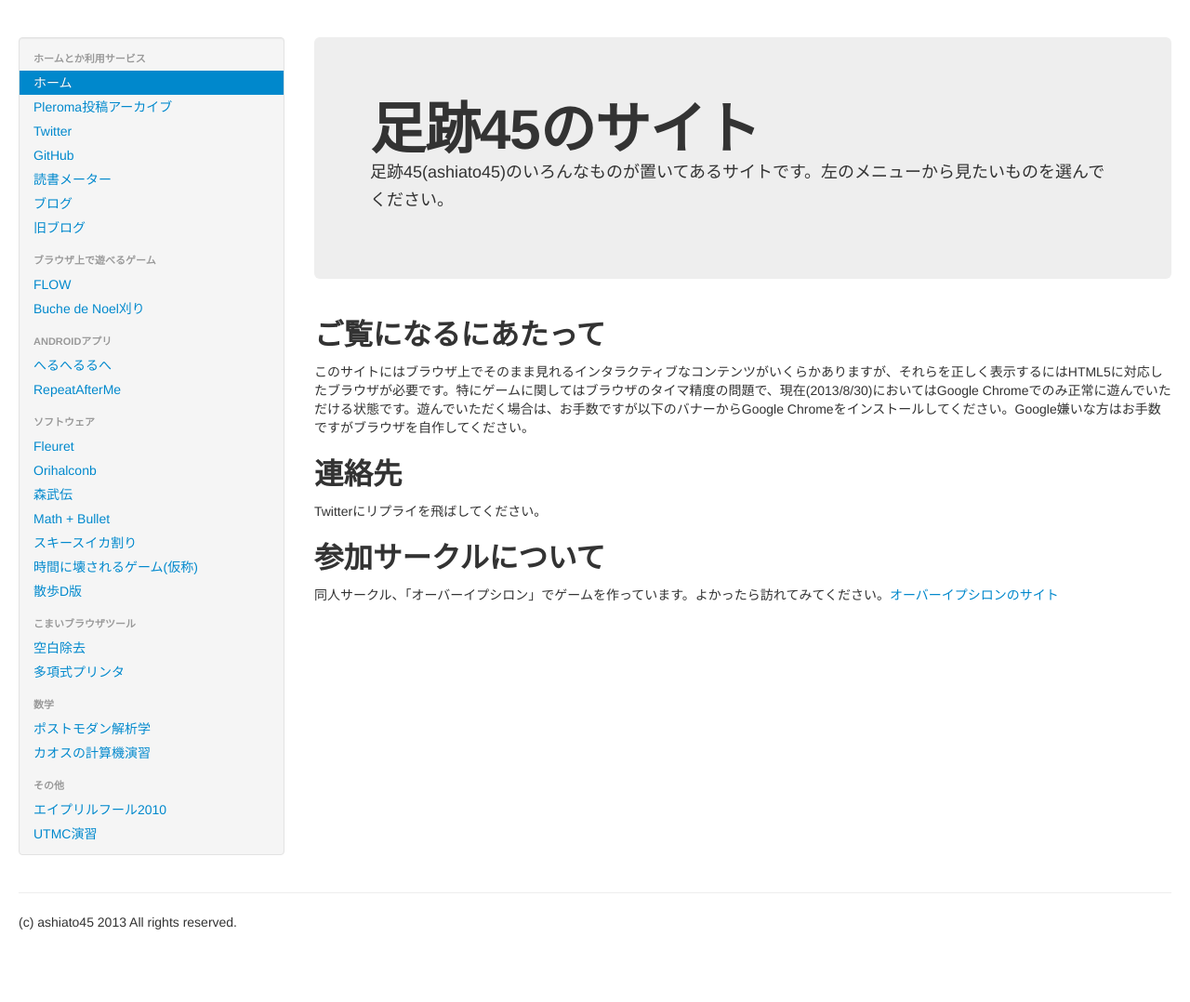
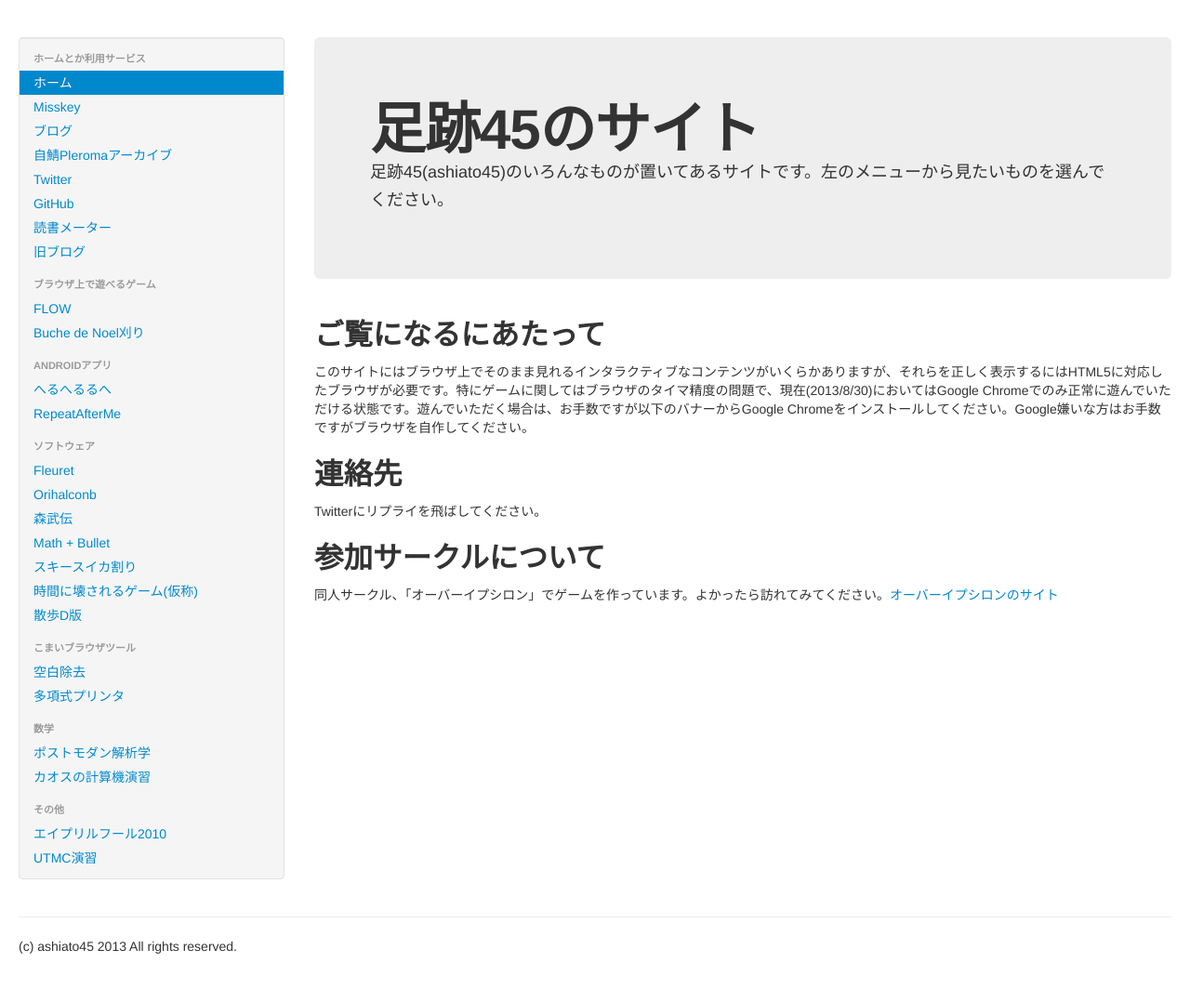
Before and after one commit to ashiato45/ashiato45.github.com, a Jekyll site: the page built from index.html, in a window 1280 px wide. Shown: the whole page at 93% size. Built offline with Jekyll 4.4.1, drawn with Linux system fonts in a browser that asks for light colours; nearby versions of some CDN libraries; library files that are not in the unit come from our copies; before the commit the page ends 1052 px from its top, so only the background shows below that.

Commit message:
misskey追加

```diff
--- a/_data/navigation.yml
+++ b/_data/navigation.yml
@@ -2,7 +2,11 @@
   links:
     - title: ホーム
       url: /
-    - title: Pleroma投稿アーカイブ
+    - title: Misskey
+      url: https://misskey.io/@ashiato45
+    - title: ブログ
+      url: http://ashiato45.hatenablog.jp/
+    - title: 自鯖Pleromaアーカイブ
       url: /pleroma_log/
     - title: Twitter
       url: https://www.twitter.com/ashiato45
@@ -10,8 +14,7 @@
       url: https://github.com/ashiato45
     - title: 読書メーター
       url: http://bookmeter.com/u/352202
-    - title: ブログ
-      url: http://ashiato45.hatenablog.jp/
+
     - title: 旧ブログ
       url: http://d.hatena.ne.jp/sle/
 - heading: ブラウザ上で遊べるゲーム
```
